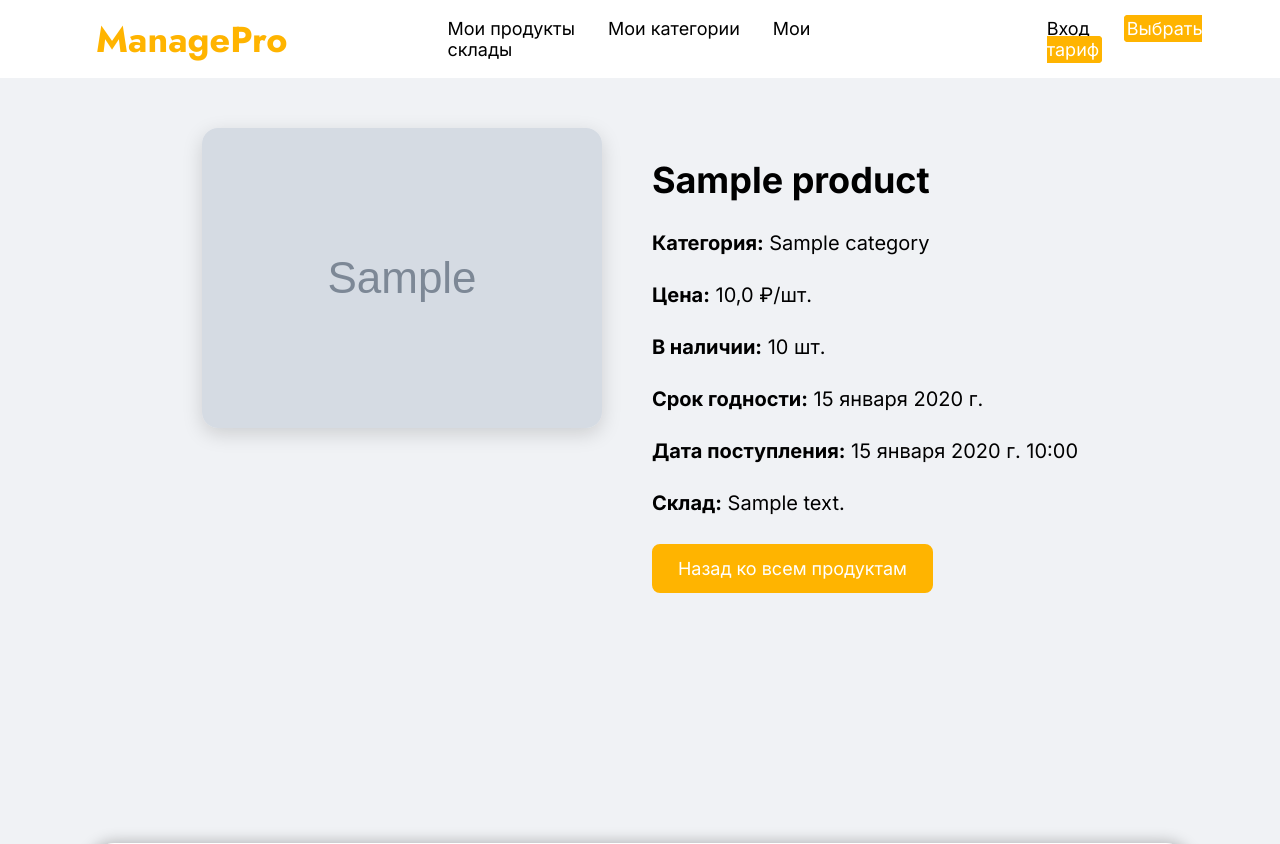
After one commit to Neumann96/ManagePro, a Django app: page /product/1/ in a window 1280 px wide. The commit adds this page. Shown: the top 844 px of the page. Run offline with Django 5.2, Linux system fonts and the light colour scheme; tables that the repository leaves empty hold one stand-in row (values such as "Sample post"); grey boxes marked "Sample" are stand-in pictures.

Commit message:
add detail page

```diff
--- a/managepro/static/css/style.css
+++ b/managepro/static/css/style.css
@@ -499,3 +499,64 @@ hr {
   box-shadow: 0 6px 18px rgba(0, 0, 0, 0.1);
   background-color: #f8d98f;
 }
+
+.product-link {
+  text-decoration: none;
+  color: black;
+}
+
+.product-link:hover .product-card {
+  border-color: #ffb400;
+  box-shadow: 0 4px 12px rgba(0,0,0,0.1);
+}
+
+.product-detail-container {
+  display: flex;
+  justify-content: center;
+  align-items: flex-start;
+  gap: 50px;
+  padding: 50px 20px;
+  flex-wrap: wrap;
+}
+
+.product-image img {
+  width: 400px;
+  height: auto;
+  border-radius: 16px;
+  box-shadow: 0 6px 20px rgba(0, 0, 0, 0.15);
+}
+
+.product-info {
+  max-width: 600px;
+  font-family: "Inter", sans-serif;
+}
+
+.product-info h2 {
+  font-size: 36px;
+  margin-bottom: 25px;
+}
+
+.product-info p {
+  font-size: 20px;
+  margin-bottom: 15px;
+  line-height: 1.6;
+}
+
+.back-button {
+  display: inline-block;
+  margin-top: 10px;
+  padding: 12px 24px;
+  background-color: #ffb400;
+  color: white;
+  text-decoration: none;
+  font-size: 18px;
+  border-radius: 8px;
+  border: 2px solid #ffb400;
+  transition: background-color 0.3s ease;
+}
+
+.back-button:hover {
+  transition: background-color 0.4s, color 0.4s;
+  color: #ffb400;
+  background-color: #F0F2F5;
+}
--- /dev/null
+++ b/managepro/templates/product_detail.html
@@ -0,0 +1,19 @@
+{% extends 'base.html' %}
+
+{% block content %}
+  <div class="product-detail-container">
+    <div class="product-image">
+      <img src="{{ product.image.url }}" alt="{{ product.productname }}">
+    </div>
+    <div class="product-info">
+      <h2>{{ product.productname }}</h2>
+      <p><strong>Категория:</strong> {{ product.categoryid }}</p>
+      <p><strong>Цена:</strong> {{ product.price|floatformat:1 }} ₽/шт.</p>
+      <p><strong>В наличии:</strong> {{ product.quantity }} шт.</p>
+      <p><strong>Срок годности:</strong> {{ product.expirydate }}</p>
+      <p><strong>Дата поступления:</strong> {{ product.datereceived }}</p>
+      <p><strong>Склад:</strong> {{ product.warehouseid }}</p>
+      <a href="{% url 'view_products' %}" class="back-button">Назад ко всем продуктам</a>
+    </div>
+  </div>
+{% endblock %}
--- a/managepro/templates/products.html
+++ b/managepro/templates/products.html
@@ -6,6 +6,7 @@
   <div class="main-products">
   <div class="main-products-grid">
     {% for product in products %}
+      <a href="{% url 'product_detail' product.productid %}" class="product-link">
         <div class="product-card">
           <img src="{{ product.image.url }}" alt="{{ product.productname }}" width="200">
           <p class="name-product">{{ product.productname }}</p>
@@ -14,6 +15,7 @@
           <p><span class="title-product">Окончание срока годности:</span><br>{{ product.expirydate }}</p>
           <p><span class="title-product">Склад:</span> {{ product.warehouseid }}</p>
         </div>
+      </a>
     {% endfor %}
   </div>
 </div>
--- a/managepro/urls.py
+++ b/managepro/urls.py
@@ -10,6 +10,7 @@ urlpatterns = [
     path('', views.main_window, name='main_window'),
     path('admin/', admin.site.urls),
     path('products/', views.views_products, name='view_products'),
+    path('product/<int:productid>/', views.product_detail, name='product_detail'),
     path('categories/', views.views_categories, name='view_categories'),
-    path('warehouse/', views.warehouse_list, name='view_warehouse')
+    path('warehouse/', views.warehouse_list, name='view_warehouse'),
 ] + static(settings.MEDIA_URL, document_root=settings.MEDIA_ROOT)
--- a/managepro/views.py
+++ b/managepro/views.py
@@ -44,3 +44,8 @@ def warehouse_list(request):
         'warehouses': warehouses,
         'query': query
     })
+
+
+def product_detail(request, productid):
+    product = get_object_or_404(Product, productid=productid)
+    return render(request, 'product_detail.html', {'product': product})
```
Lines whose indentation alone changed are shown as unchanged.
